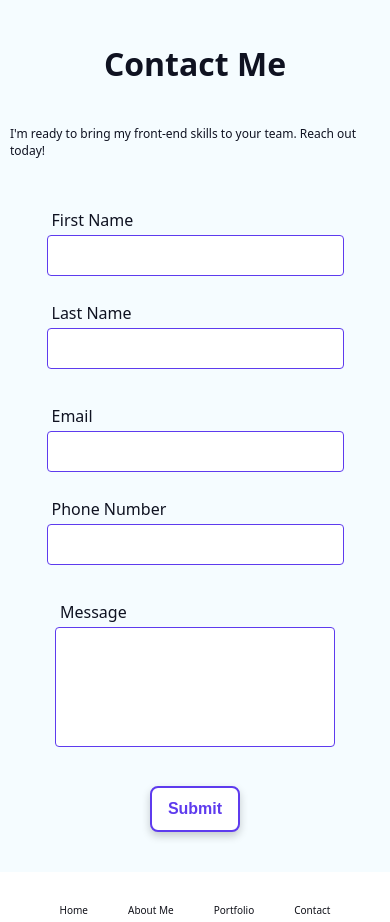
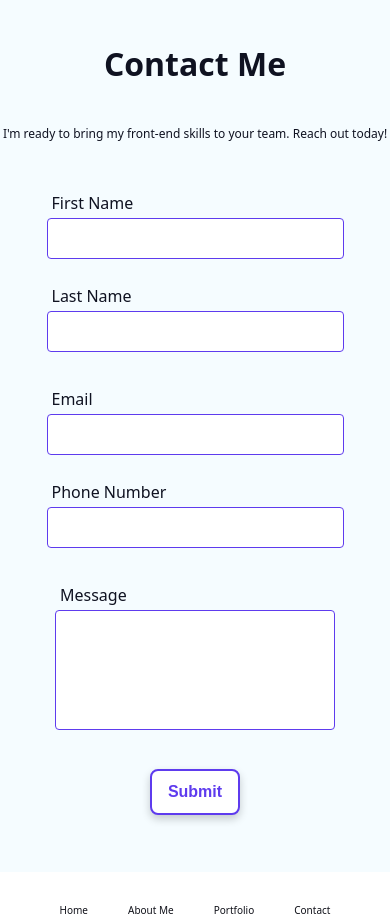
Before and after one commit to MARKO2807/Portfolio-Website, a React (Vite) app: page / in a window 390 px wide. Shown: the part 3040-3962 px from the top of the page. Built offline with nearby package versions, Linux system fonts and the light colour scheme.

Commit message:
Final Portfolio

```diff
--- a/src/components/ContactMe/ContactMe.css
+++ b/src/components/ContactMe/ContactMe.css
@@ -186,8 +186,6 @@ label {
 @media (max-width: 480px) {
   .contact-title p {
     font-size: 1.2rem;
-    margin-left: 1rem;
-    margin-right: 1rem;
   }
   .contact-title h2 {
     font-size: 3.2rem;
@@ -219,8 +217,6 @@ label {
 @media (max-width: 415px) {
   .contact-title p {
     font-size: 1.2rem;
-    margin-left: 1rem;
-    margin-right: 1rem;
   }
   .contact-form textarea {
     width: 28rem;
@@ -233,8 +229,6 @@ label {
 @media (max-width: 360px) {
   .contact-title p {
     font-size: 1.2rem;
-    margin-left: 1rem;
-    margin-right: 1rem;
   }
   .contact-form input,
   .contact-form textarea {
--- a/src/components/Header/Header.css
+++ b/src/components/Header/Header.css
@@ -463,7 +463,7 @@
     z-index: 1;
   }
   .main-logo{
-  width:20.7rem;
+  width:20.55rem;
   }
   .contact-button{
     margin-left: 2rem;
@@ -486,7 +486,7 @@
 
   }
    .main-logo{
-  width:20.7rem;
+  width:20.55rem;
   }
    .logo{
        filter: none;
@@ -525,7 +525,7 @@
        z-index: -1;
      }
       .main-logo{
-  width:20.7rem;
+  width:20.55rem;
   }
      .title{
       z-index: 1;
```
